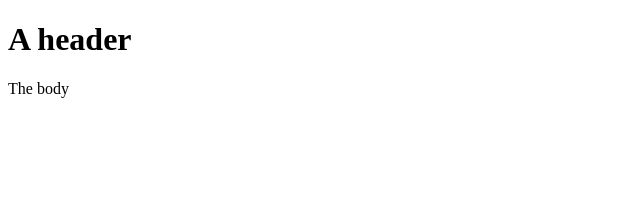
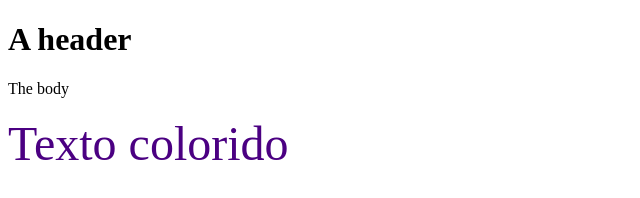
Before and after one commit to majutre/htmlpuc, a plain HTML site: page index.html in a window 1280 px wide. Shown: the whole page, without its empty margins (0-640 px from the left). Drawn offline with Linux system fonts and the light colour scheme.

Commit message:
Update index.html

```diff
--- a/index.html
+++ b/index.html
@@ -6,5 +6,8 @@
 <body>
   <h1> A header </h1>
   The body
+  <br>
+  <br>
+  <font size="10" color="indigo">Texto colorido</font>
 </body>
 </html>
```
